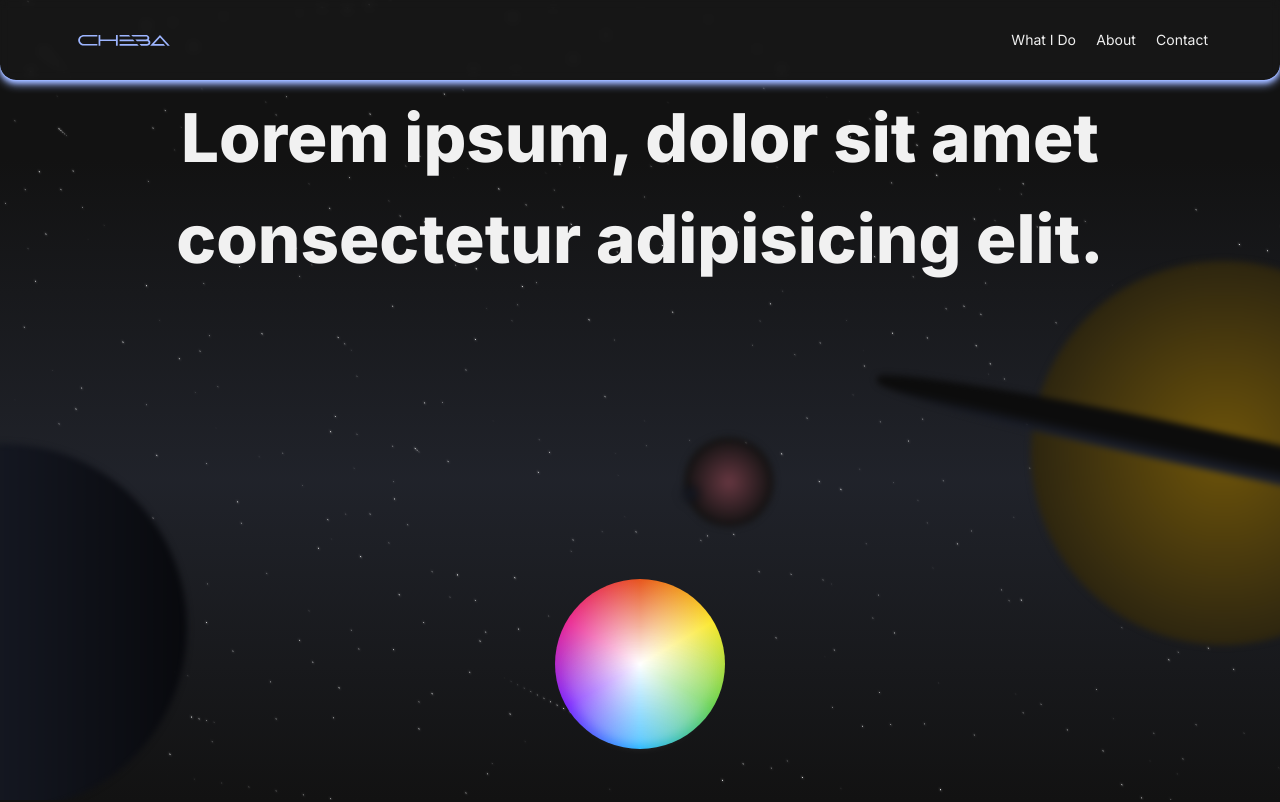
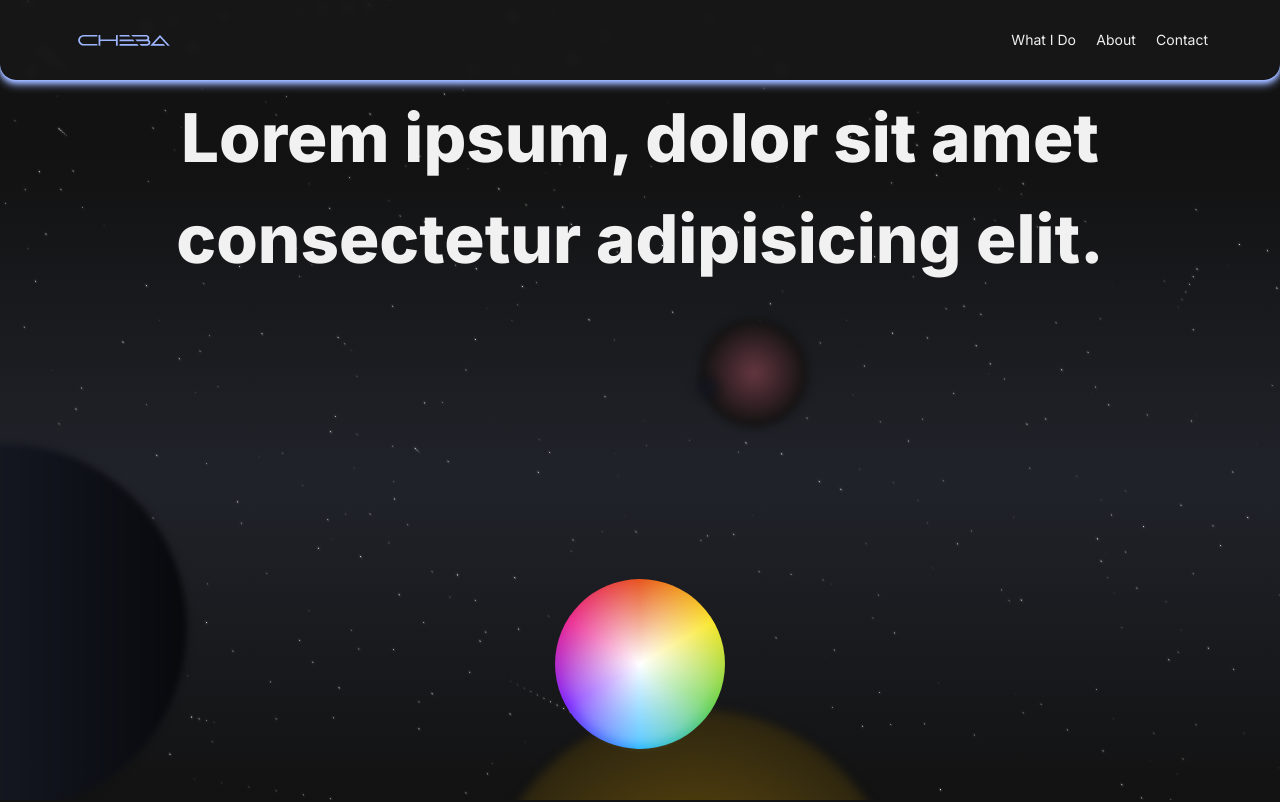
Before and after one commit to cheba91/personal-site, a Next.js app: page / in a window 1280 px wide. Shown: the top 802 px of the page. Built offline with nearby package versions, Linux system fonts and the light colour scheme.

Commit message:
hero edit

```diff
--- a/components/HeroSection.js
+++ b/components/HeroSection.js
@@ -88,20 +88,22 @@ export default function HeroSection({ changeTheme }) {
             <Box
                sx={{
                   zIndex: '-1',
-                  width: { xs: '60vw', sm: '40vw', md: '30vw' },
-                  height: { xs: '60vw', sm: '40vw', md: '30vw' },
+                  width: { xs: '40vw', sm: '30vw', md: '20vw' },
+                  height: { xs: '40vw', sm: '30vw', md: '20vw' },
                   position: 'absolute',
                   borderRadius: '50%',
-                  bottom: '-25vh',
-                  right: '-50vw',
+                  bottom: '65vh',
+                  right: '-60vw',
                   background: `radial-gradient(#6e540a , ${mainDarkClr})`,
                   filter: `blur(${blurPlanets})`,
-                  animation: 'movePlanet2 7s infinite alternate',
-                  transitionTimingFunction: 'cubic-bezier(0, 0.76, 0.66, 0.99)',
+                  animation: 'movePlanet2 12s infinite',
+                  transitionTimingFunction:
+                     'cubic-bezier(0.04, 1.07, 0.62, 1.07)',
                   '@keyframes movePlanet2': {
                      '100%': {
-                        bottom: '20vh',
-                        right: '-10vw',
+                        bottom: '-55vh',
+                        right: '60vw',
+                        transform: 'scale(1.8)',
                      },
                   },
                   '&::before': {
@@ -126,14 +128,15 @@ export default function HeroSection({ changeTheme }) {
                   position: 'absolute',
                   borderRadius: '50%',
                   top: '40%',
-                  right: '20%',
+                  right: '35%',
                   background: `radial-gradient(#663741, ${mainDarkClr}  70%)`,
                   filter: `blur(${blurPlanets})`,
-                  animation: 'movePlanet3 5s infinite alternate',
+                  animation: 'movePlanet3 4s infinite alternate ease-in-out',
                   '@keyframes movePlanet3': {
                      '100%': {
-                        top: '55%',
+                        top: '42%',
                         right: '40%',
+                        transform: 'scale(1.4)',
                      },
                   },
 
```
